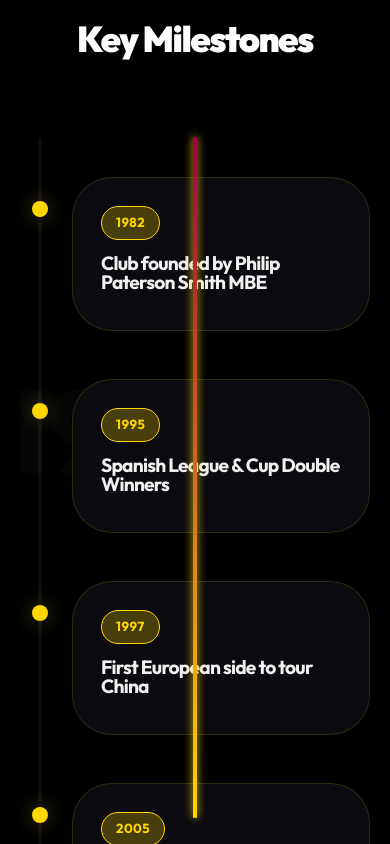
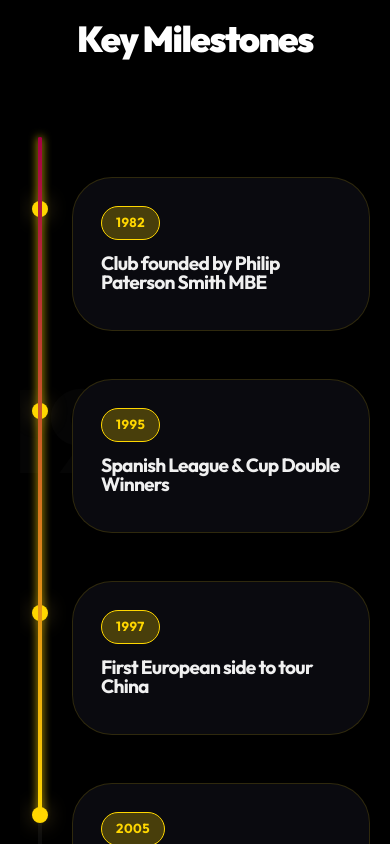
Before and after one commit to zeeshandildar/bicc, a Next.js app: page /story in a window 390 px wide. Shown: the part 3260-4104 px from the top of the page. Built offline with nearby package versions, Linux system fonts and the light colour scheme.

Commit message:
Update Timeline.module.css

```diff
--- a/components/Timeline/Timeline.module.css
+++ b/components/Timeline/Timeline.module.css
@@ -140,7 +140,8 @@
 }
 
 @media (max-width: 768px) {
-  .timeline::before {
+  .timeline::before,
+  .timeline::after {
     left: 20px;
   }
   .timelineItem,
```
